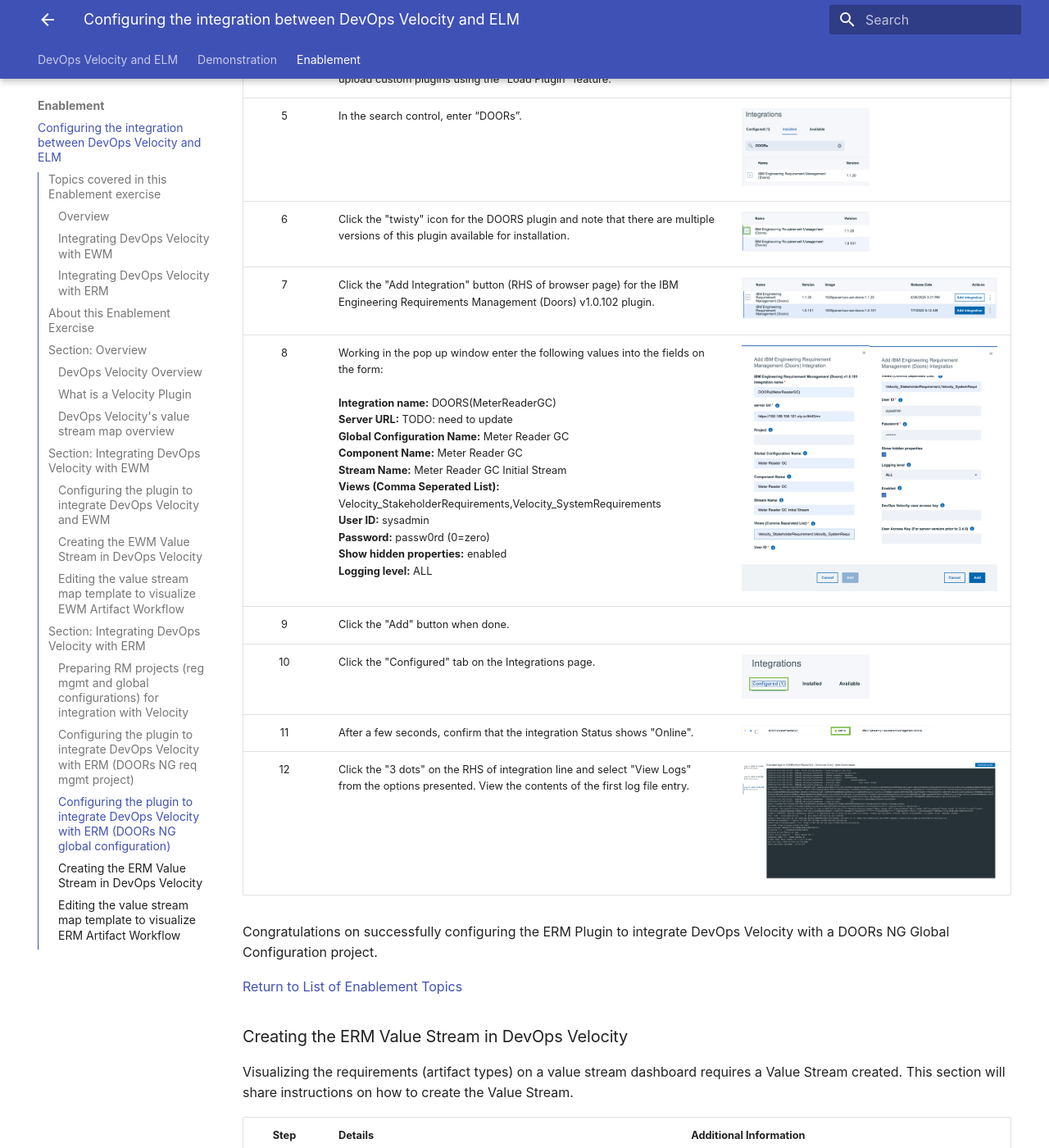
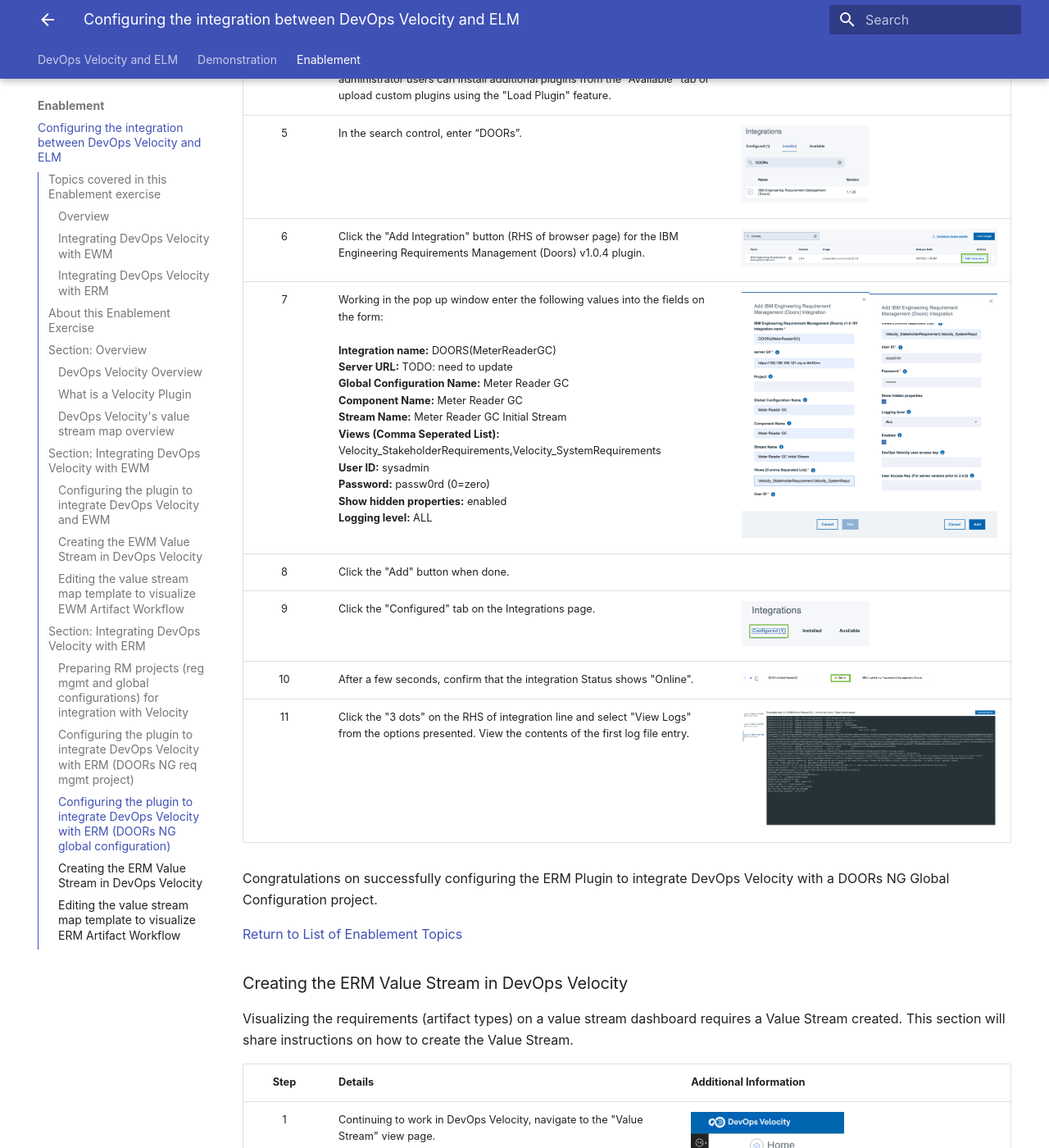
Before and after one commit to DevOpsAutomationLabs/ELM_Velocity, an MkDocs documentation site: the page built from docs/enablement/index.md, in a window 1280 px wide and 1400 px high, scrolled down 18190 px. Shown: the whole window at 82% size. Built offline with MkDocs 1.6.1 and Material for MkDocs 9.7.7, drawn with Linux system fonts in a browser that asks for light colours.

Commit message:
Update enablement

```diff
--- a/docs/enablement/index.md
+++ b/docs/enablement/index.md
@@ -268,13 +268,12 @@
 | 4 | Click on the "Installed" tab and review the many plugins already available. | <img src="media/e4.png" alt="e4" style="width:50%; height:auto;"> |
 | **NOTE:** | While this exercise does not cover all topics related to plugins, know that administrator users can install additional plugins from the "Available" tab or upload custom plugins using the "Load Plugin" feature. |  |
 | 5 | In the search control, enter “DOORs”. | <img src="media/e45.png" alt="e45" style="width:50%; height:auto;"> |
-| 6 | Click the "twisty" icon for the DOORS plugin and note that there are multiple versions of this plugin available for installation. | <img src="media/e46.png" alt="e46" style="width:50%; height:auto;"> |
-| 7 | Click the "Add Integration" button (RHS of browser page) for the IBM Engineering Requirements Management (Doors) v1.0.102 plugin. | <img src="media/e47.png" alt="e47" style="width:100%; height:auto;"> |
-| 8 | Working in the pop up window enter the following values into the fields on the form: <br/> <br/> **Integration name:** DOORS(MeterReaderGC)<br/> **Server URL:** TODO: need to update<br/> **Global Configuration Name:** Meter Reader GC<br/> **Component Name:** Meter Reader GC<br/> **Stream Name:** Meter Reader GC Initial Stream<br/> **Views (Comma Seperated List):** Velocity_StakeholderRequirements,Velocity_SystemRequirements<br/> **User ID:** sysadmin<br/> **Password:** passw0rd (0=zero)<br/> **Show hidden properties:** enabled<br/> **Logging level:** ALL<br/>  | <img src="media/e53.png" alt="e53" style="width:50%; height:auto;"><img src="media/e54.png" alt="e54" style="width:50%; height:auto;"> |
-| 9 | Click the "Add" button when done. |  |
-| 10 | Click the "Configured" tab on the Integrations page. | <img src="media/e9.png" alt="e9" style="width:50%; height:auto;"> |
-| 11 | After a few seconds, confirm that the integration Status shows "Online". |  <img src="media/e56.png" alt="e56" style="width:75%; height:auto;"> |
-| 12 | Click the "3 dots" on the RHS of integration line and select "View Logs" from the options presented. View the contents of the first log file entry. | <img src="media/e57.png" alt="e57" style="width:100%; height:auto;"> |
+| 6 | Click the "Add Integration" button (RHS of browser page) for the IBM Engineering Requirements Management (Doors) v1.0.4 plugin. | <img src="media/e47.png" alt="e47" style="width:100%; height:auto;"> |
+| 7 | Working in the pop up window enter the following values into the fields on the form: <br/> <br/> **Integration name:** DOORS(MeterReaderGC)<br/> **Server URL:** TODO: need to update<br/> **Global Configuration Name:** Meter Reader GC<br/> **Component Name:** Meter Reader GC<br/> **Stream Name:** Meter Reader GC Initial Stream<br/> **Views (Comma Seperated List):** Velocity_StakeholderRequirements,Velocity_SystemRequirements<br/> **User ID:** sysadmin<br/> **Password:** passw0rd (0=zero)<br/> **Show hidden properties:** enabled<br/> **Logging level:** ALL<br/>  | <img src="media/e53.png" alt="e53" style="width:50%; height:auto;"><img src="media/e54.png" alt="e54" style="width:50%; height:auto;"> |
+| 8 | Click the "Add" button when done. |  |
+| 9 | Click the "Configured" tab on the Integrations page. | <img src="media/e9.png" alt="e9" style="width:50%; height:auto;"> |
+| 10 | After a few seconds, confirm that the integration Status shows "Online". |  <img src="media/e56.png" alt="e56" style="width:75%; height:auto;"> |
+| 11 | Click the "3 dots" on the RHS of integration line and select "View Logs" from the options presented. View the contents of the first log file entry. | <img src="media/e57.png" alt="e57" style="width:100%; height:auto;"> |
 
 Congratulations on successfully configuring the ERM Plugin to integrate DevOps Velocity with a DOORs NG Global Configuration project.
 
```
Also changed, not shown: docs/enablement/media/e47.png.
